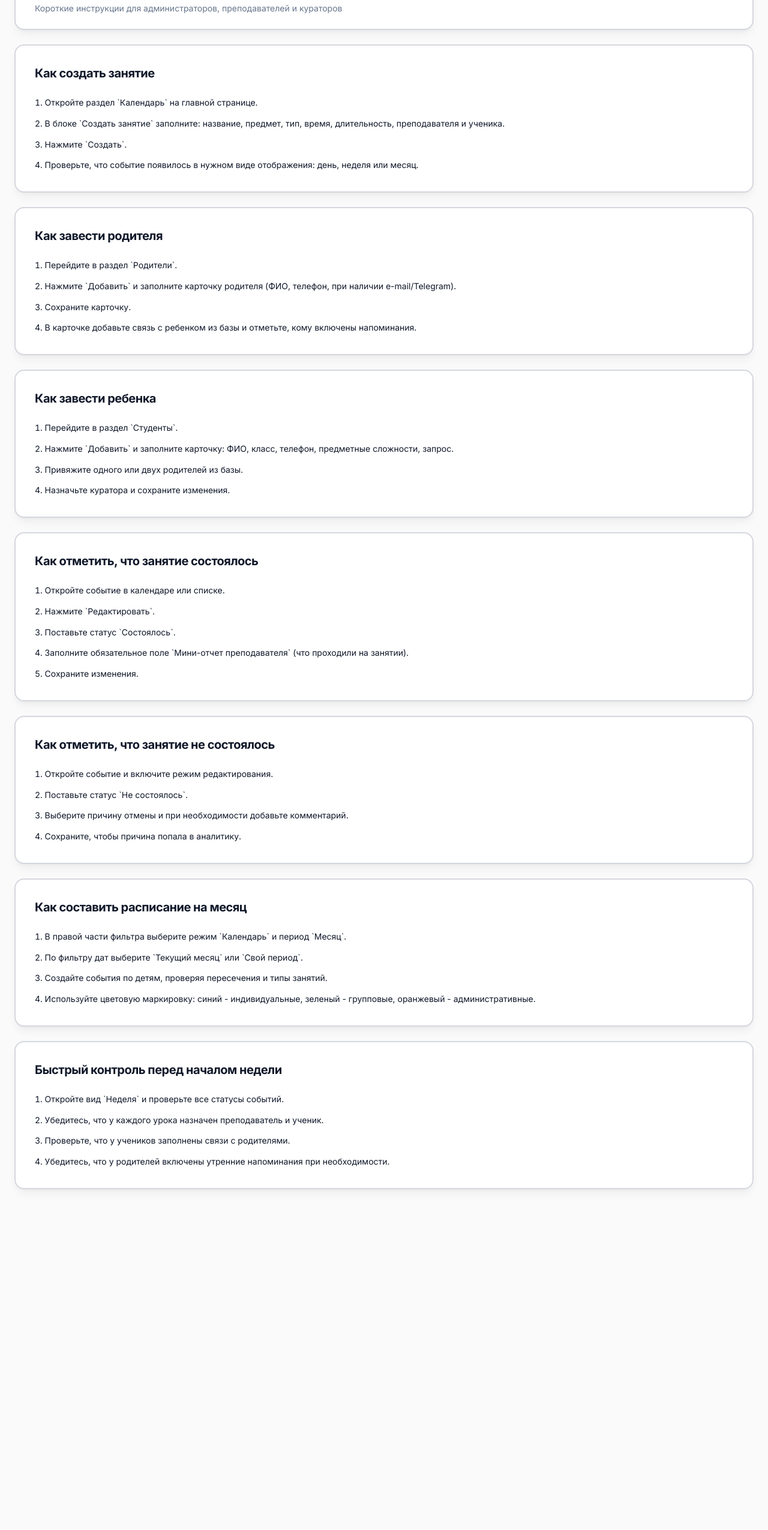
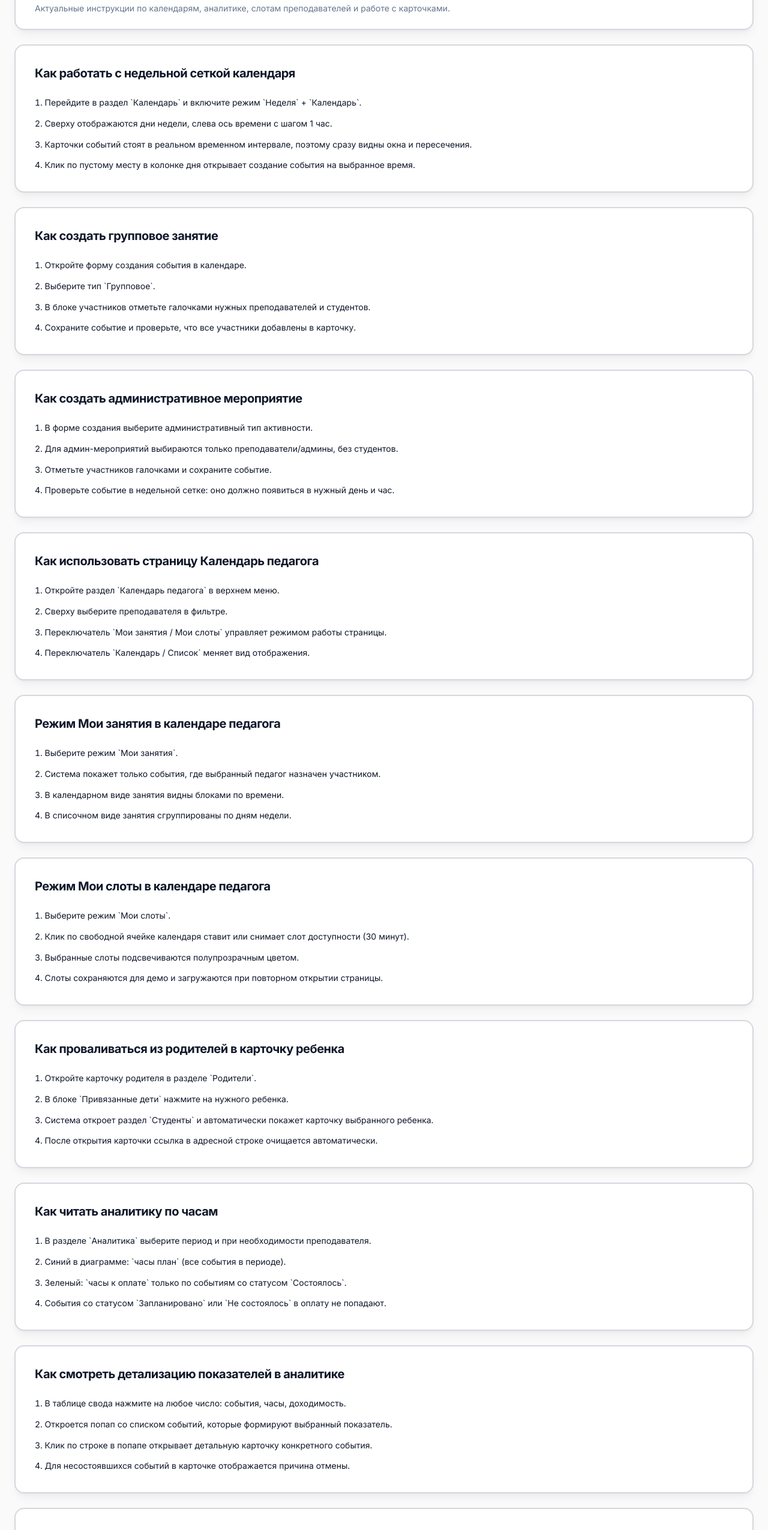
Before and after one commit to EgorGlukhikh/cso_18_app, a Next.js app: page /knowledge in a window 1280 px wide. Shown: the part 234-2784 px from the top of the page at 60% size. Before the commit the page ends 2248 px from the top, so only its background shows below. Built offline with nearby package versions, Linux system fonts and the light colour scheme.

Commit message:
docs: refresh knowledge base for weekly grid, teacher calendar and analytics flows

```diff
--- a/src/app/knowledge/page.tsx
+++ b/src/app/knowledge/page.tsx
@@ -2,67 +2,93 @@ import { Card, CardContent, CardDescription, CardHeader, CardTitle } from "@/com
 
 const articles = [
   {
-    title: "Как создать занятие",
+    title: "Как работать с недельной сеткой календаря",
     steps: [
-      "Откройте раздел `Календарь` на главной странице.",
-      "В блоке `Создать занятие` заполните: название, предмет, тип, время, длительность, преподавателя и ученика.",
-      "Нажмите `Создать`.",
-      "Проверьте, что событие появилось в нужном виде отображения: день, неделя или месяц."
+      "Перейдите в раздел `Календарь` и включите режим `Неделя` + `Календарь`.",
+      "Сверху отображаются дни недели, слева ось времени с шагом 1 час.",
+      "Карточки событий стоят в реальном временном интервале, поэтому сразу видны окна и пересечения.",
+      "Клик по пустому месту в колонке дня открывает создание события на выбранное время."
     ]
   },
   {
-    title: "Как завести родителя",
+    title: "Как создать групповое занятие",
     steps: [
-      "Перейдите в раздел `Родители`.",
-      "Нажмите `Добавить` и заполните карточку родителя (ФИО, телефон, при наличии e-mail/Telegram).",
-      "Сохраните карточку.",
-      "В карточке добавьте связь с ребенком из базы и отметьте, кому включены напоминания."
+      "Откройте форму создания события в календаре.",
+      "Выберите тип `Групповое`.",
+      "В блоке участников отметьте галочками нужных преподавателей и студентов.",
+      "Сохраните событие и проверьте, что все участники добавлены в карточку."
     ]
   },
   {
-    title: "Как завести ребенка",
+    title: "Как создать административное мероприятие",
     steps: [
-      "Перейдите в раздел `Студенты`.",
-      "Нажмите `Добавить` и заполните карточку: ФИО, класс, телефон, предметные сложности, запрос.",
-      "Привяжите одного или двух родителей из базы.",
-      "Назначьте куратора и сохраните изменения."
+      "В форме создания выберите административный тип активности.",
+      "Для админ-мероприятий выбираются только преподаватели/админы, без студентов.",
+      "Отметьте участников галочками и сохраните событие.",
+      "Проверьте событие в недельной сетке: оно должно появиться в нужный день и час."
     ]
   },
   {
-    title: "Как отметить, что занятие состоялось",
+    title: "Как использовать страницу Календарь педагога",
     steps: [
-      "Откройте событие в календаре или списке.",
-      "Нажмите `Редактировать`.",
-      "Поставьте статус `Состоялось`.",
-      "Заполните обязательное поле `Мини-отчет преподавателя` (что проходили на занятии).",
-      "Сохраните изменения."
+      "Откройте раздел `Календарь педагога` в верхнем меню.",
+      "Сверху выберите преподавателя в фильтре.",
+      "Переключатель `Мои занятия / Мои слоты` управляет режимом работы страницы.",
+      "Переключатель `Календарь / Список` меняет вид отображения."
     ]
   },
   {
-    title: "Как отметить, что занятие не состоялось",
+    title: "Режим Мои занятия в календаре педагога",
     steps: [
-      "Откройте событие и включите режим редактирования.",
-      "Поставьте статус `Не состоялось`.",
-      "Выберите причину отмены и при необходимости добавьте комментарий.",
-      "Сохраните, чтобы причина попала в аналитику."
+      "Выберите режим `Мои занятия`.",
+      "Система покажет только события, где выбранный педагог назначен участником.",
+      "В календарном виде занятия видны блоками по времени.",
+      "В списочном виде занятия сгруппированы по дням недели."
     ]
   },
   {
-    title: "Как составить расписание на месяц",
+    title: "Режим Мои слоты в календаре педагога",
     steps: [
-      "В правой части фильтра выберите режим `Календарь` и период `Месяц`.",
-      "По фильтру дат выберите `Текущий месяц` или `Свой период`.",
-      "Создайте события по детям, проверяя пересечения и типы занятий.",
-      "Используйте цветовую маркировку: синий - индивидуальные, зеленый - групповые, оранжевый - административные."
+      "Выберите режим `Мои слоты`.",
+      "Клик по свободной ячейке календаря ставит или снимает слот доступности (30 минут).",
+      "Выбранные слоты подсвечиваются полупрозрачным цветом.",
+      "Слоты сохраняются для демо и загружаются при повторном открытии страницы."
     ]
   },
   {
-    title: "Быстрый контроль перед началом недели",
+    title: "Как проваливаться из родителей в карточку ребенка",
     steps: [
-      "Откройте вид `Неделя` и проверьте все статусы событий.",
-      "Убедитесь, что у каждого урока назначен преподаватель и ученик.",
-      "Проверьте, что у учеников заполнены связи с родителями.",
-      "Убедитесь, что у родителей включены утренние напоминания при необходимости."
+      "Откройте карточку родителя в разделе `Родители`.",
+      "В блоке `Привязанные дети` нажмите на нужного ребенка.",
+      "Система откроет раздел `Студенты` и автоматически покажет карточку выбранного ребенка.",
+      "После открытия карточки ссылка в адресной строке очищается автоматически."
+    ]
+  },
+  {
+    title: "Как читать аналитику по часам",
+    steps: [
+      "В разделе `Аналитика` выберите период и при необходимости преподавателя.",
+      "Синий в диаграмме: `часы план` (все события в периоде).",
+      "Зеленый: `часы к оплате` только по событиям со статусом `Состоялось`.",
+      "События со статусом `Запланировано` или `Не состоялось` в оплату не попадают."
+    ]
+  },
+  {
+    title: "Как смотреть детализацию показателей в аналитике",
+    steps: [
+      "В таблице свода нажмите на любое число: события, часы, доходимость.",
+      "Откроется попап со списком событий, которые формируют выбранный показатель.",
+      "Клик по строке в попапе открывает детальную карточку конкретного события.",
+      "Для несостоявшихся событий в карточке отображается причина отмены."
+    ]
+  },
+  {
+    title: "Быстрый контроль перед стартом недели",
+    steps: [
+      "Откройте режим `Неделя` и проверьте заполненность сетки по часам.",
+      "Убедитесь, что критичные окна преподавателей закрыты или отмечены слотами.",
+      "Проверьте статусы прошлых занятий: все состоявшиеся должны быть переведены в `Состоялось`.",
+      "После обновления статусов проверьте, что аналитика корректно пересчитала часы к оплате."
     ]
   }
 ];
@@ -74,7 +100,7 @@ export default function KnowledgePage() {
         <CardHeader>
           <CardTitle>База знаний</CardTitle>
           <CardDescription>
-            Короткие инструкции для администраторов, преподавателей и кураторов
+            Актуальные инструкции по календарям, аналитике, слотам преподавателей и работе с карточками.
           </CardDescription>
         </CardHeader>
       </Card>
```
